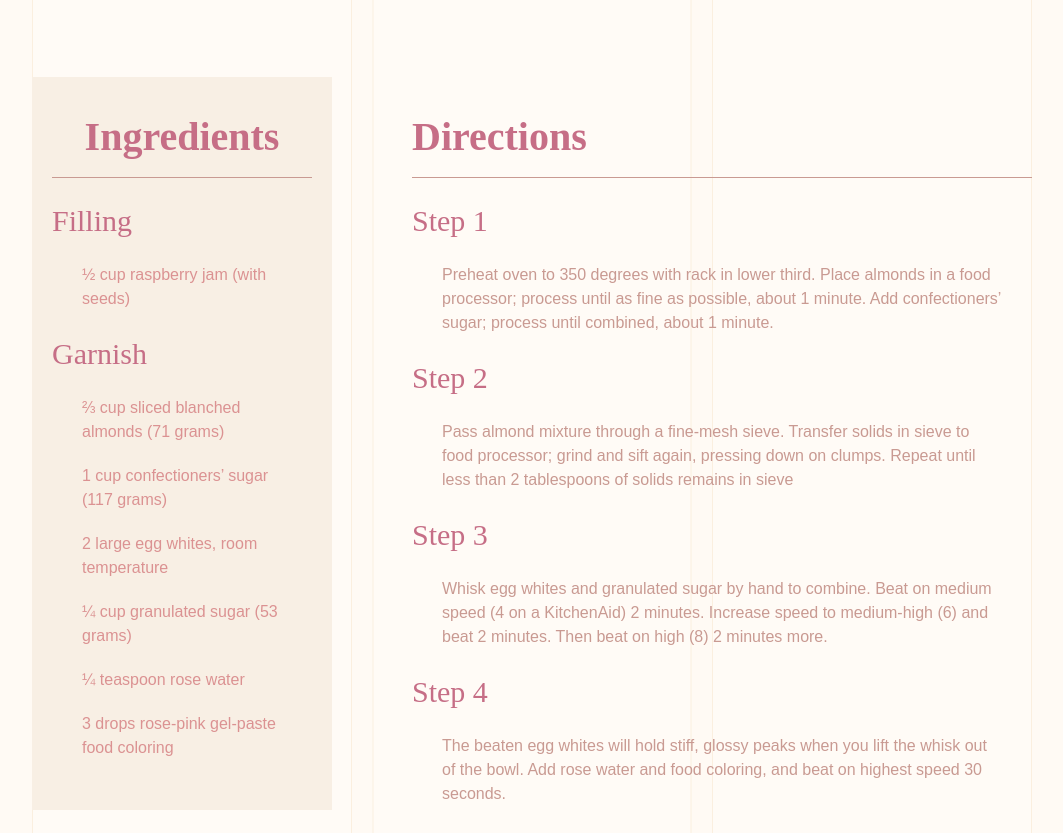
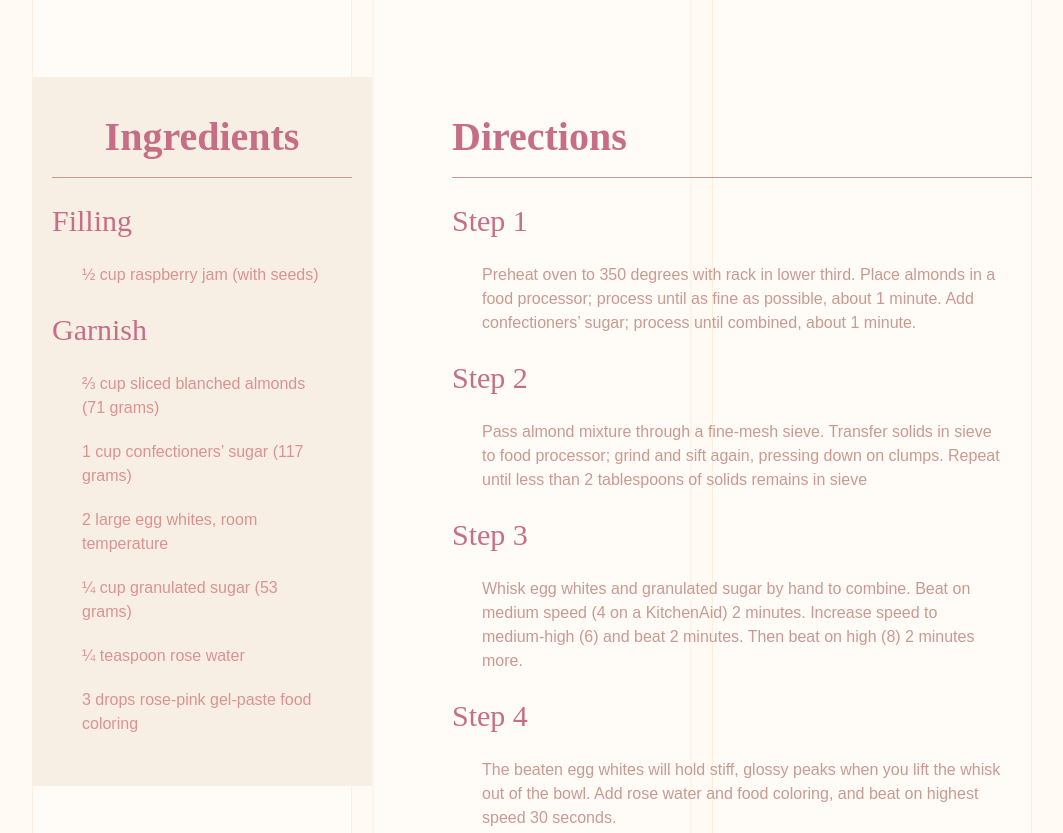
Before and after one commit to leydaxlucio/Serenitea, a plain HTML site: page rose.html in a window 1280 px wide. Shown: the part 1503-2336 px from the top of the page, without its empty margins (108-1171 px from the left). Drawn offline with Linux system fonts and the light colour scheme; a web font is replaced by a local one.

Commit message:
Update webstyle.css

```diff
--- a/webstyle.css
+++ b/webstyle.css
@@ -696,8 +696,8 @@ h6 {
   background-color: #F8EFE4;
   padding: 30px 20px;
   height: fit-content;
-  min-width: 300px;
-  max-width: 300px;
+  min-width: 340px;
+  max-width: 340px;
 }
 .ingredients h5 {
   color: #A888A8;
```
